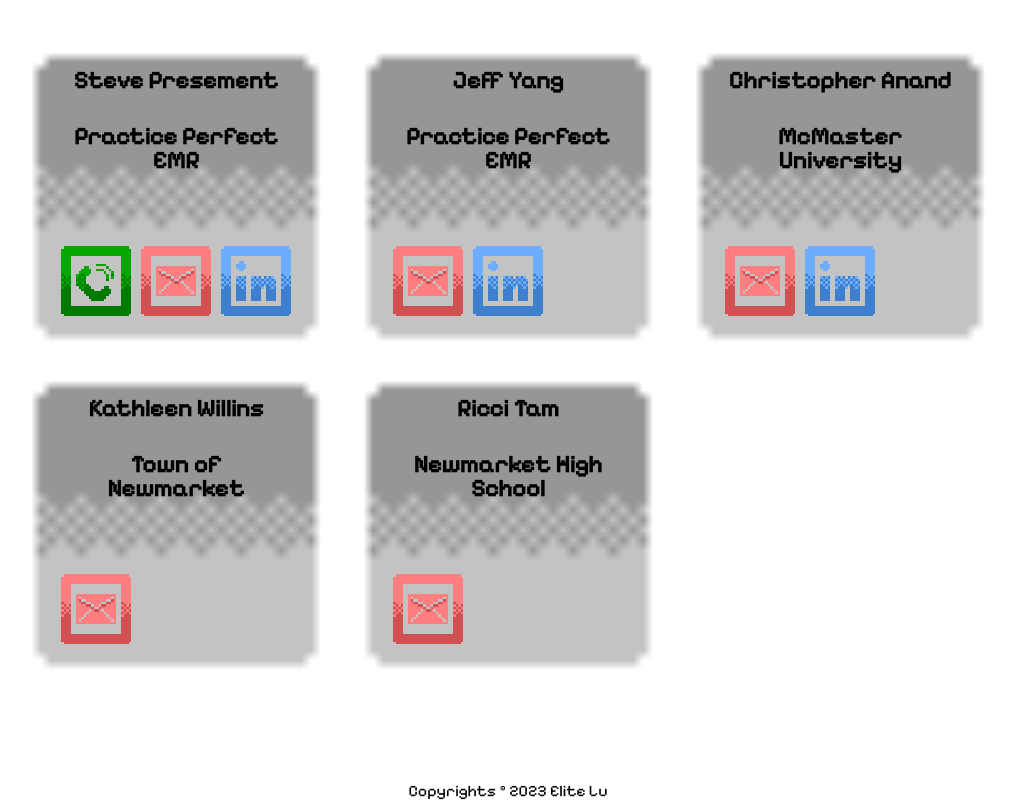
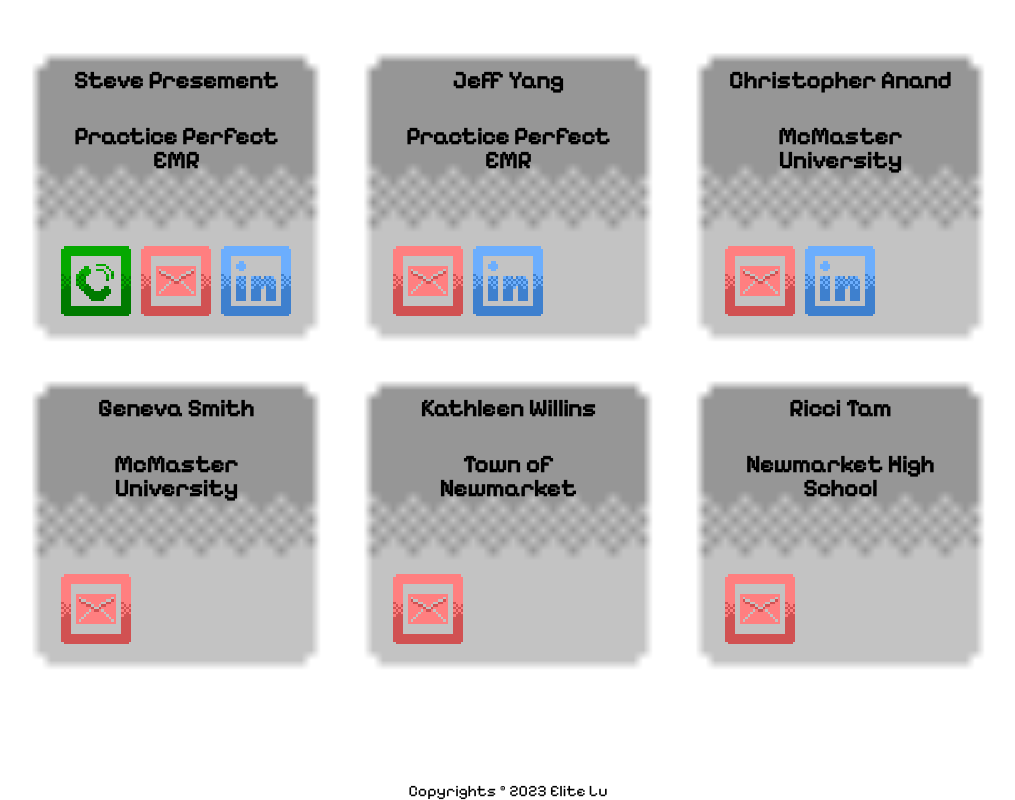
Before and after one commit to honkita/WebsitePortfolio, a Next.js app: page /resume in a window 1280 px wide. Shown: the part 2669-3469 px from the top of the page, without its empty margins (132-1147 px from the left). Built offline with nearby package versions, Linux system fonts and the light colour scheme.

Commit message:
Added a reference

```diff
--- a/pages/resume.jsx
+++ b/pages/resume.jsx
@@ -108,6 +108,13 @@ export default function Resume(pageProps) {
             LinkedIn="https://www.linkedin.com/in/christopheranand/"
           />
           <ResumeReferences
+            name="Geneva Smith"
+            employer="McMaster University"
+            email="smithgm@mcmaster.ca"
+            phone=""
+            LinkedIn=""
+          />
+          <ResumeReferences
             name="Kathleen Willins"
             employer="Town of Newmarket"
             email="kwillins@newmarket.ca"
```
Also changed, not shown: 2 other files (tests, documents, lock files or other folders).
